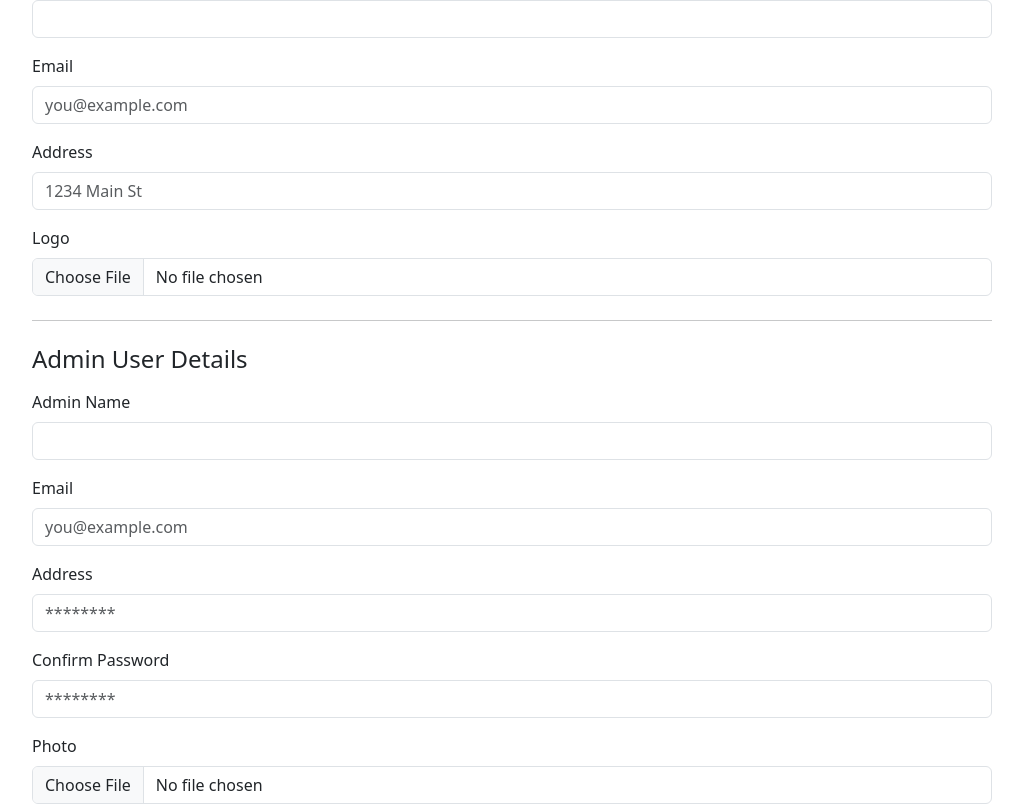
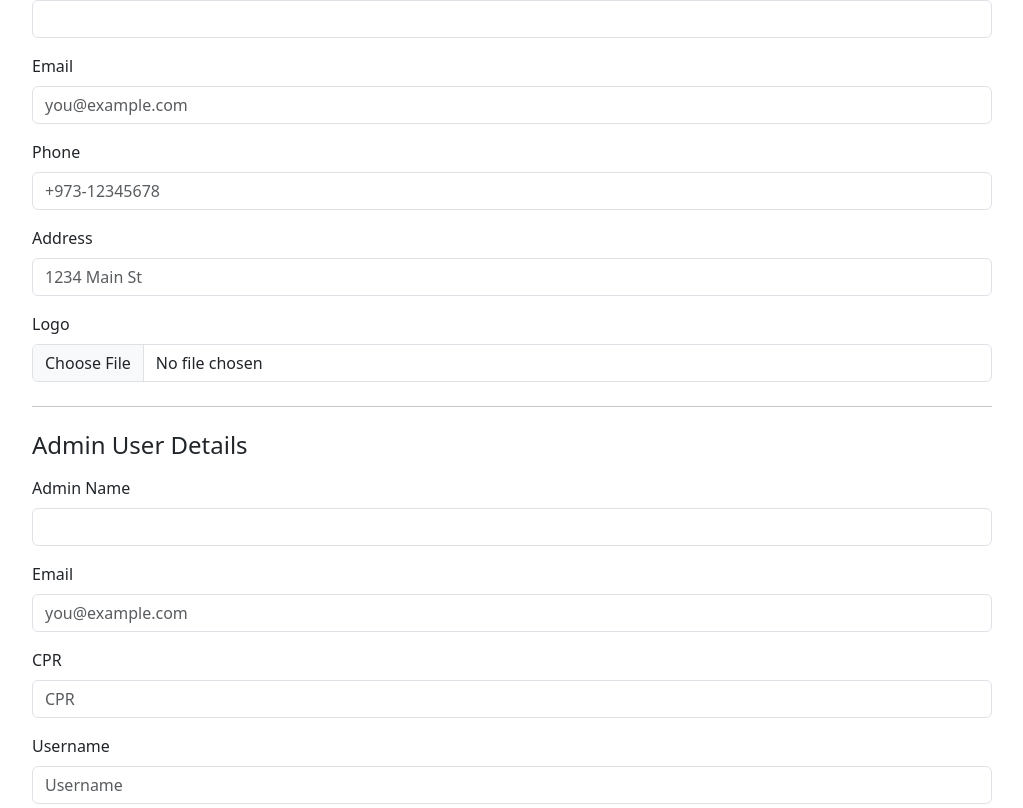
Before and after one commit to smizal/TicketsSystem-FrontEnd, a React (Vite) app: page /register in a window 1280 px wide. Shown: the part 432-1240 px from the top of the page, without its empty margins (128-1151 px from the left). Built offline with nearby package versions, Linux system fonts and the light colour scheme; no server answers.

Commit message:
Registration form completed

```diff
--- a/src/pages/Register.jsx
+++ b/src/pages/Register.jsx
@@ -30,7 +30,7 @@ const Register = () => {
                   <input
                     type="text"
                     class="form-control"
-                    id="CompanyName"
+                    id="name"
                     placeholder=""
                     value=""
                     required
@@ -41,17 +41,33 @@ const Register = () => {
                 </div>
 
                 <div class="col-12">
-                  <label for="email" class="form-label">
+                  <label for="companyEmail" class="form-label">
                     Email
                   </label>
                   <input
                     type="email"
                     class="form-control"
-                    id="email"
+                    id="companyEmail"
                     placeholder="you@example.com"
                   />
                   <div class="invalid-feedback">
                     Please enter a valid email address for shipping updates.
+                  </div>
+                </div>
+
+                <div class="col-12">
+                  <label for="phone" class="form-label">
+                    Phone
+                  </label>
+                  <input
+                    type="text"
+                    class="form-control"
+                    id="phone"
+                    placeholder="+973-12345678"
+                  />
+                  <div class="invalid-feedback">
+                    Please enter a valid phone number for receiving further
+                    updates.
                   </div>
                 </div>
 
@@ -78,7 +94,7 @@ const Register = () => {
                   <input
                     type="file"
                     class="form-control"
-                    id="logo"
+                    id="photo"
                     placeholder="logo"
                   />
                 </div>
@@ -88,13 +104,13 @@ const Register = () => {
               <h4 class="mb-3">Admin User Details</h4>
               <div class="row g-3">
                 <div class="col-sm-12">
-                  <label for="CompanyName" class="form-label">
+                  <label for="adminName" class="form-label">
                     Admin Name
                   </label>
                   <input
                     type="text"
                     class="form-control"
-                    id="CompanyName"
+                    id="adminName"
                     placeholder=""
                     value=""
                     required
@@ -105,13 +121,13 @@ const Register = () => {
                 </div>
 
                 <div class="col-12">
-                  <label for="email" class="form-label">
+                  <label for="adminEmail" class="form-label">
                     Email
                   </label>
                   <input
                     type="email"
                     class="form-control"
-                    id="email"
+                    id="adminEmail"
                     placeholder="you@example.com"
                   />
                   <div class="invalid-feedback">
@@ -120,8 +136,38 @@ const Register = () => {
                 </div>
 
                 <div class="col-12">
+                  <label for="cpr" class="form-label">
+                    CPR
+                  </label>
+                  <input
+                    type="text"
+                    class="form-control"
+                    id="cpr"
+                    placeholder="CPR"
+                  />
+                  <div class="invalid-feedback">
+                    Please enter a valid username.
+                  </div>
+                </div>
+
+                <div class="col-12">
+                  <label for="username" class="form-label">
+                    Username
+                  </label>
+                  <input
+                    type="text"
+                    class="form-control"
+                    id="username"
+                    placeholder="Username"
+                  />
+                  <div class="invalid-feedback">
+                    Please enter a valid username.
+                  </div>
+                </div>
+
+                <div class="col-12">
                   <label for="password" class="form-label">
-                    Address
+                    Password
                   </label>
                   <input
                     type="text"
@@ -150,18 +196,6 @@ const Register = () => {
                     Please enter your confirm password.
                   </div>
                 </div>
-
-                <div class="col-12">
-                  <label for="photo" class="form-label">
-                    Photo
-                  </label>
-                  <input
-                    type="file"
-                    class="form-control"
-                    id="photo"
-                    placeholder="photo"
-                  />
-                </div>
               </div>
 
               <hr class="my-4" />
```
